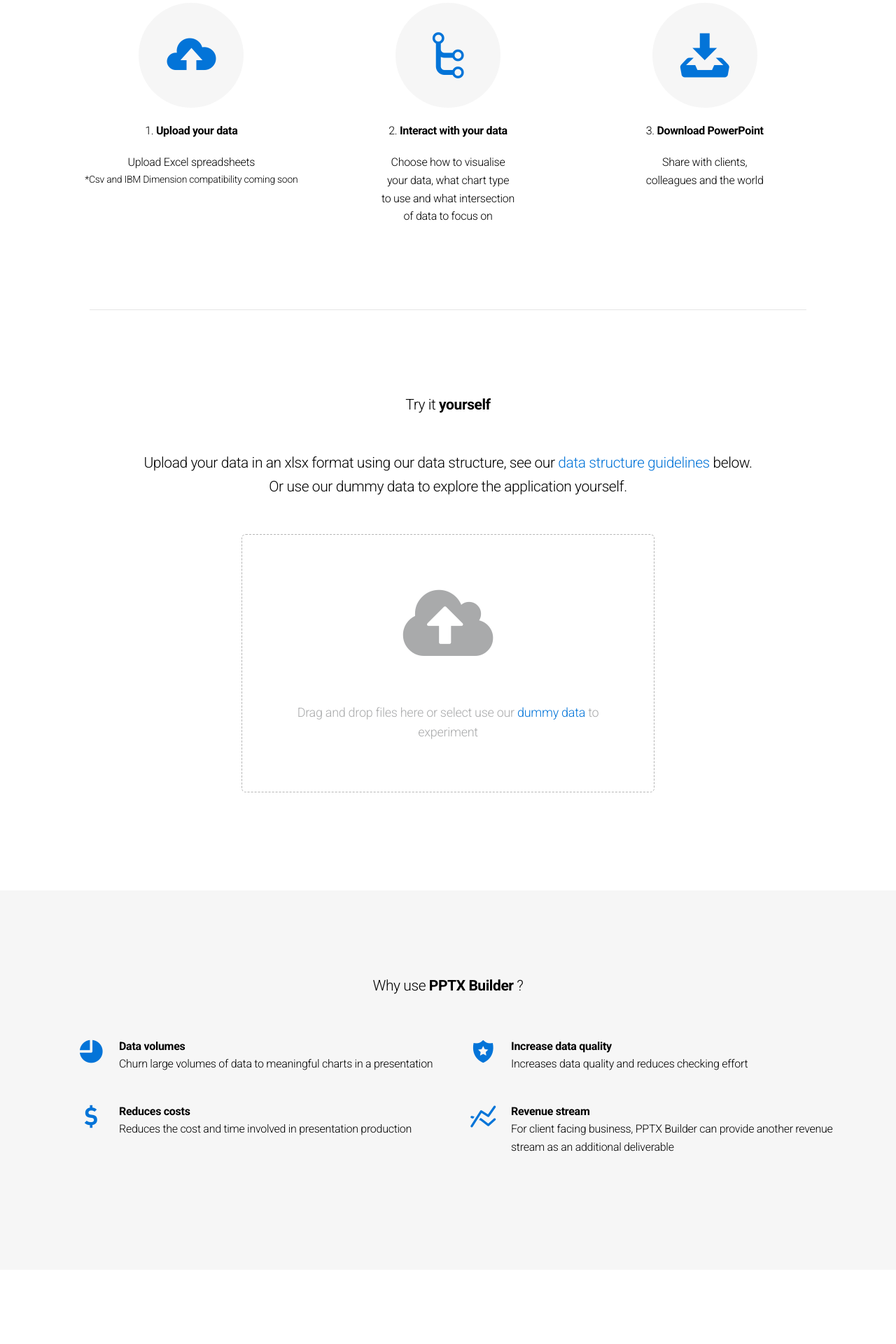
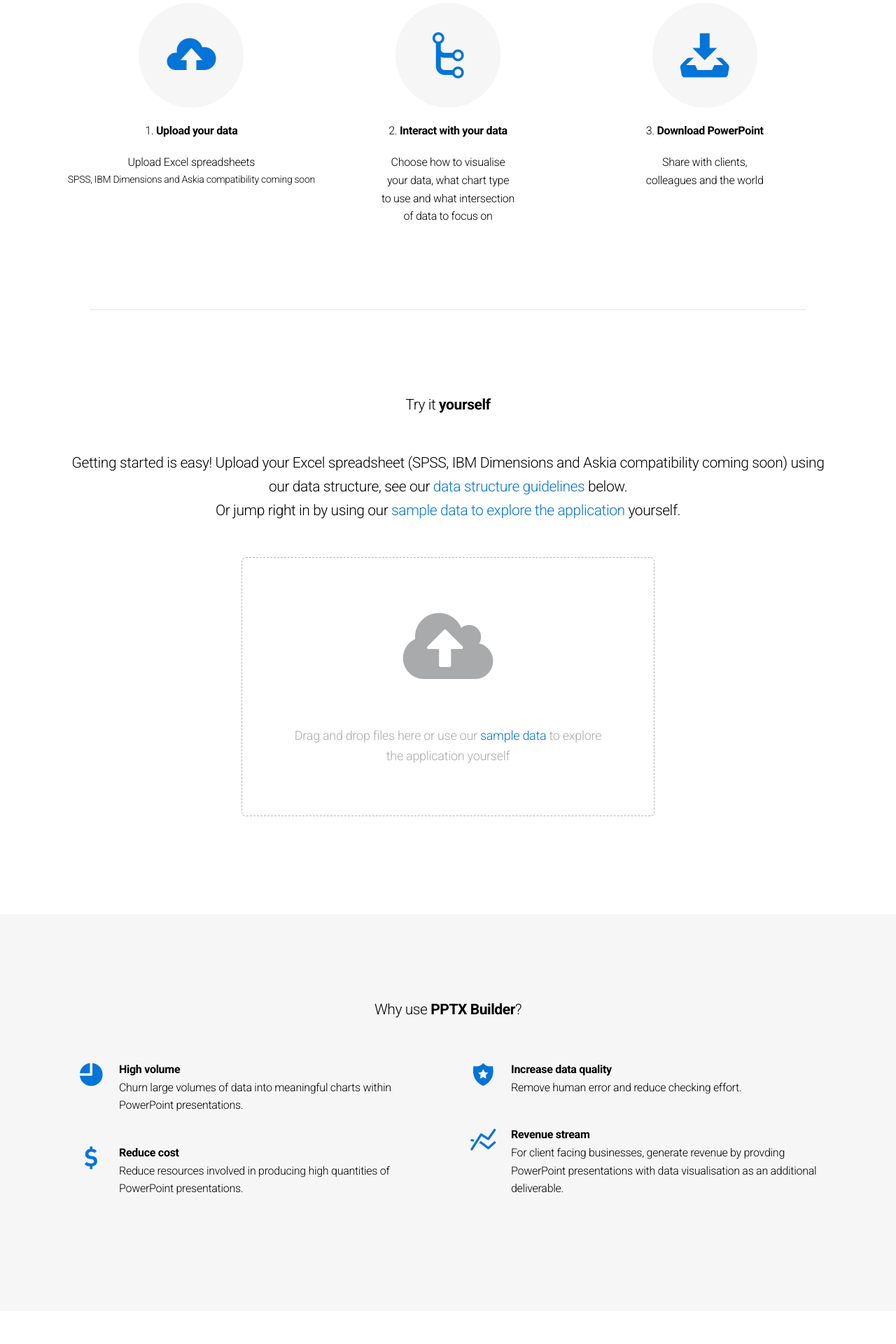
Before and after one commit to challengingcoder/python_xlsx_highchart, a Flask app: page / in a window 1280 px wide. Shown: the part 1263-3183 px from the top of the page at 70% size. Run offline with Flask 2, Linux system fonts and the light colour scheme; some libraries are stand-ins or nearby versions.

Commit message:
Typos and general updates

```diff
--- a/src/pptxbuilder/templates/partial/sections/dataSchemeSection.jinja2
+++ b/src/pptxbuilder/templates/partial/sections/dataSchemeSection.jinja2
@@ -7,7 +7,7 @@
     <div class="row">
       <div class="col-sm-12 text-center mb-5">
         <h2 class="main-title lead mx-auto">Data Structure <strong>Guidelines</strong></h2>
-        <p class="main-title lead mx-auto">Getting started is easy! Download our <a href="../static/excel_template_structure_for_download.xlsx" target="_blank">dummy excel input file</a> populate it with your data following our guidelines</p>
+        <p class="main-title lead mx-auto">Uploading your data to PPTX Builder is easy! Download our <a href="../static/excel_template_structure_for_download.xlsx" target="_blank">dummy Excel input file</a> and populate it with your data following our simple steps below:</p>
       </div>
       <div class="col-lg-7 col-md-7 dataScheme-image flex-property">
         <img
@@ -19,11 +19,11 @@
 
         <div class="data-scheme-list">
           <ul class="">
-            <li>Ensure there’s one table per sheet</li>
-            <li>Ensure you name each sheet</li>
-            <li>Side and top headers must contain two levels (i.e. the variable label and sub categories). See <a href="../static/excel_template_structure_for_download.xlsx" target="_blank"> dummy excel input file. </a></li>
-            <li>Cell value format should be in percentages</li>
-            <li>Missing values should be left blank or replaced with a dash (“-”)</li>
+            <li>Ensure there’s one table per sheet.</li>
+            <li>Ensure you name each sheet.</li>
+            <li>Side and top headers must contain two levels (i.e. the variable label and sub categories), see <a href="../static/excel_template_structure_for_download.xlsx" target="_blank"> dummy Excel input file </a>.</li>
+            <li>Cell value format should be in percentages.</li>
+            <li>Missing values should be left blank or replaced with a dash (“-”).</li>
           </ul>
         </div>
 
--- a/src/pptxbuilder/templates/partial/sections/howItWorksSection.jinja2
+++ b/src/pptxbuilder/templates/partial/sections/howItWorksSection.jinja2
@@ -10,7 +10,7 @@
         </div>
         <h1 class="title lead">1. <strong>Upload your data</strong></h1>
         <p class="subtitle featured-list-icon-text">Upload Excel spreadsheets</p>
-        <p class="sub-note">*Csv and IBM Dimension compatibility coming soon</p>
+        <p class="sub-note">SPSS, IBM Dimensions and Askia compatibility coming soon</p>
       </div>
       <div class="one-explainer">
         <div class="how-to-icon text-primary">
--- a/src/pptxbuilder/templates/partial/sections/uploadSection.jinja2
+++ b/src/pptxbuilder/templates/partial/sections/uploadSection.jinja2
@@ -3,14 +3,14 @@
 <div id="upload-section" class="wrapper home block block-bordered-lg">
 <div class="container text-xs-center">
   <h2 class="main-title lead mx-auto">Try it <strong>yourself</strong></h2>
-  <p class="main-title lead mx-auto">Upload your data in an xlsx format using our data structure, see our
+  <p class="main-title lead mx-auto">Getting started is easy! Upload your Excel spreadsheet (SPSS, IBM Dimensions and Askia compatibility coming soon) using our data structure, see our
   <a href="/#data-scheme">data structure guidelines</a> below.
-  <br> Or use our dummy data to explore the application yourself.</p>
+  <br> Or jump right in by using our <a id="upload-dummy" class="upload-dummy" href="javascript:void(0)">sample data to explore the application </a>yourself.</p>
   <div class="upload-area">
       <div class="upload-icon">
           <i class="fa fa-cloud-upload" aria-hidden="true"></i>
       </div>
-      <p class="upload-text">{{ _('Drag and drop files here or select use our <a id="upload-dummy" class="upload-dummy" href="javascript:void(0)">dummy data</a> to experiment
+      <p class="upload-text">{{ _('Drag and drop files here or use our <a id="upload-dummy" class="upload-dummy" href="javascript:void(0)">sample data</a> to explore the application yourself
 ') }}</p>
   </div>
   <input type="file" name="the-file" id="the-file" accept=".xlsx,.xls">
--- a/src/pptxbuilder/templates/partial/sections/whyUseSection.jinja2
+++ b/src/pptxbuilder/templates/partial/sections/whyUseSection.jinja2
@@ -5,7 +5,7 @@
   <div class="container">
     <div class="row justify-content-center">
     <div class="col-sm-8 text-center mb-5">
-      <p class="lead mx-auto">Why use <strong>PPTX Builder</strong> ?</p>
+      <p class="lead mx-auto">Why use <strong>PPTX Builder</strong>?</p>
     </div>
     </div>
     <div class="row">
@@ -15,9 +15,9 @@
             <div class="featured-list-icon text-primary">
               <span class="icon icon-pie-chart"></span>
             </div>
-            <p class="featured-list-icon-text mb-0"><strong>Data volumes</strong></p>
+            <p class="featured-list-icon-text mb-0"><strong>High volume</strong></p>
             <p class="featured-list-icon-text">
-              Churn large volumes of data to meaningful charts in a presentation
+              Churn large volumes of data into meaningful charts within PowerPoint presentations.
             </p>
           </li>
 
@@ -25,9 +25,9 @@
             <div class="featured-list-icon text-primary">
               <span class="icon icon-credit"></span>
             </div>
-            <p class="featured-list-icon-text mb-0"><strong>Reduces costs</strong></p>
+            <p class="featured-list-icon-text mb-0"><strong>Reduce cost</strong></p>
             <p class="featured-list-icon-text">
-              Reduces the cost and time involved in presentation production
+              Reduce resources involved in producing high quantities of PowerPoint presentations.
             </p>
           </li>
 
@@ -42,7 +42,7 @@
             </div>
             <p class="featured-list-icon-text mb-0"><strong>Increase data quality</strong></p>
             <p class="featured-list-icon-text">
-              Increases data quality and reduces checking effort
+              Remove human error and reduce checking effort.
             </p>
           </li>
 
@@ -52,7 +52,7 @@
             </div>
             <p class="featured-list-icon-text mb-0"><strong>Revenue stream</strong></p>
             <p class="featured-list-icon-text">
-              For client facing business, PPTX Builder can  provide another revenue stream as an additional deliverable
+              For client facing businesses, generate revenue by provding PowerPoint presentations with data visualisation as an additional deliverable.
             </p>
           </li>
         </ul>
```
